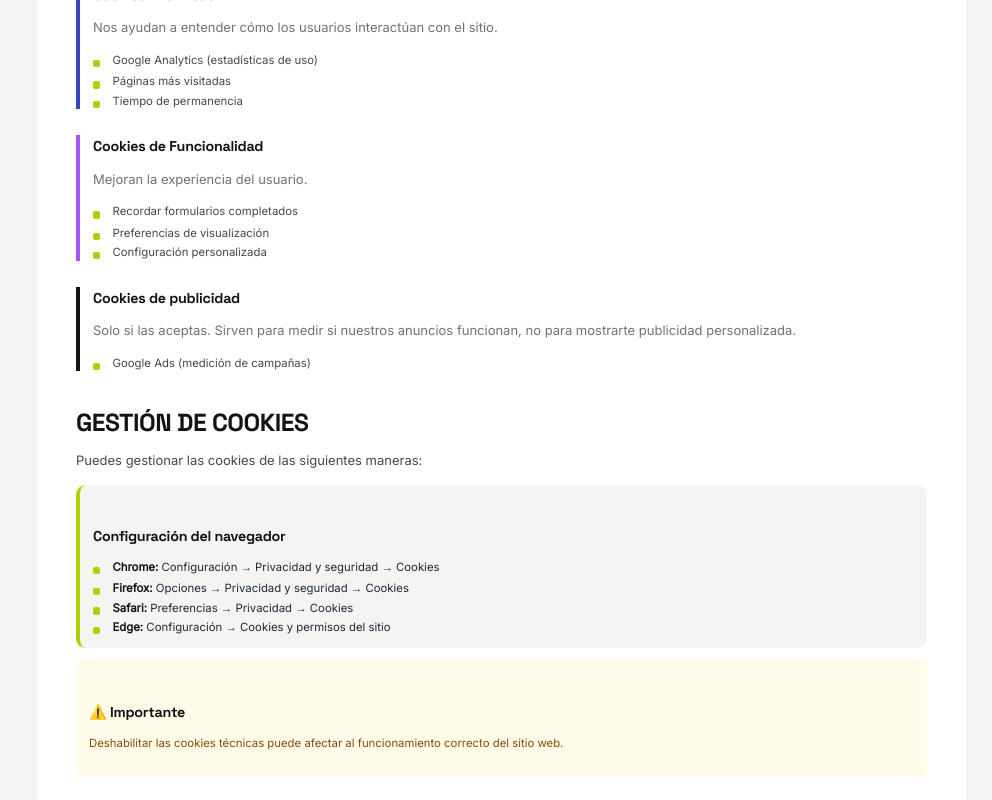
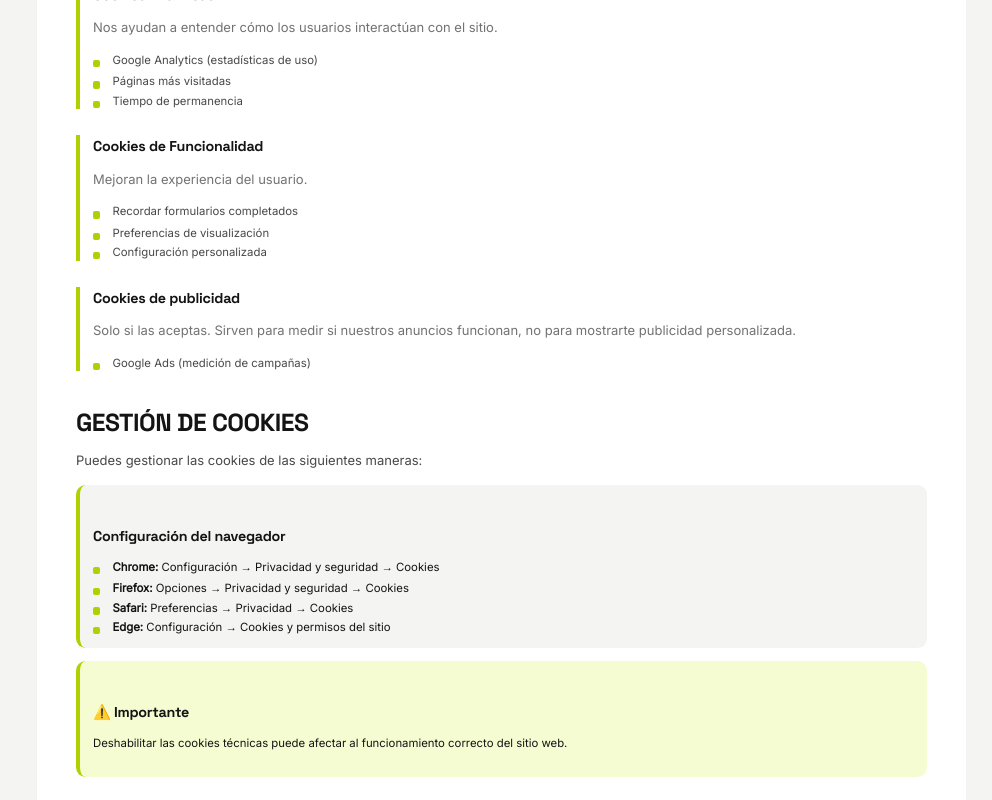
Before and after one commit to danipereiradev/portfolio-nuevo, a React (Vite) app: page /politica-de-cookies in a window 1280 px wide. Shown: the part 940-1740 px from the top of the page, without its empty margins (288-1280 px from the left). Built offline with nearby package versions, Linux system fonts and the light colour scheme.

Commit message:
Legales: avisos con colores de marca

```diff
--- a/src/redesign/redesign.css
+++ b/src/redesign/redesign.css
@@ -233,3 +233,6 @@
 .rd-legal table { width: 100%; border-collapse: collapse; font-size: 0.9rem; margin: 1rem 0 1.5rem; }
 .rd-legal th, .rd-legal td { border-bottom: 1px solid rgba(20, 20, 20, 0.1); padding: 0.65rem 0.5rem; text-align: left; vertical-align: top; }
 .rd-legal th { font-weight: 800; color: #141414; }
+.rd-legal .bg-yellow-50 { background: #f6fcd2; border-radius: 0.75rem; border-left: 4px solid var(--rd-lime-strong); }
+.rd-legal .text-yellow-800, .rd-legal .text-yellow-900, .rd-legal .text-gray-800 { color: #141414; }
+.rd-legal .border-l-4 { border-left-color: var(--rd-lime-strong) !important; }
```
